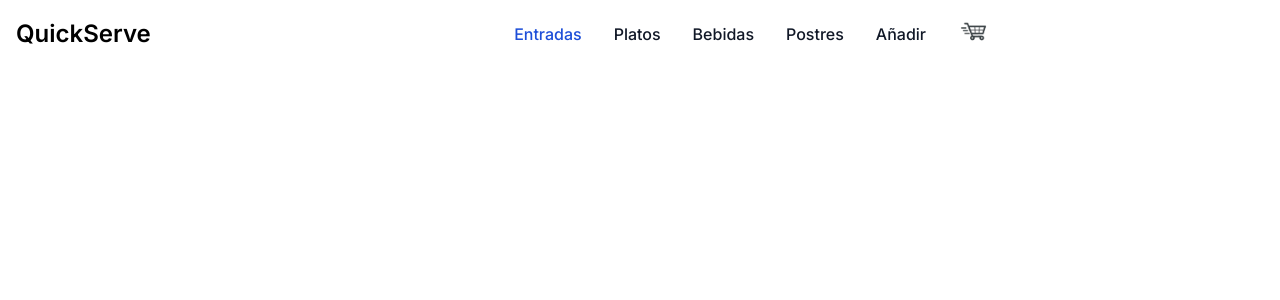
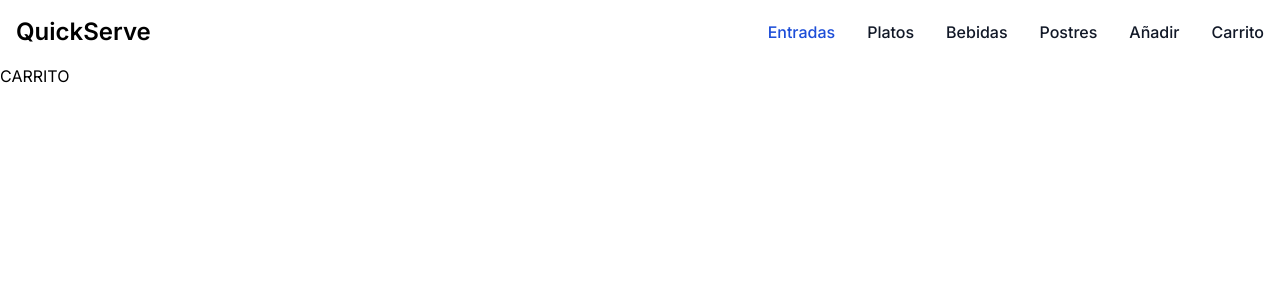
Before and after one commit to ErnesL/quickserve, a Next.js app: page /cart in a window 1280 px wide. Shown: the top 300 px of the page. Built offline with nearby package versions, Linux system fonts and the light colour scheme.

Commit message:
commit necesario para el merge

```diff
--- a/app/cart/page.jsx
+++ b/app/cart/page.jsx
@@ -2,6 +2,6 @@ import Cart from "@/components/Cart";
 
 export default function cart() {
   return (
-    <Cart />
+    <h2>CARRITO</h2>
   );
 }
--- a/components/FoodList.jsx
+++ b/components/FoodList.jsx
@@ -1,5 +1,6 @@
 "use client";
 import React, { useState, useEffect } from "react";
+import Card from "./Card";
 
 const getFoods = async () => {
   try {
@@ -84,54 +85,18 @@ export default function FoodList() {
     <>
       <div className="flex flex-wrap p-2 justify-center pt-20">
         {Array.isArray(foods) ? (
-          foods.map((food, index) => (
-            <div className="p-3" key={food.id || index}>
-              <div className="flex flex-col justify-between content-center max-w-sm p-6 bg-white border border-gray-200 rounded-lg shadow dark:bg-gray-800 dark:border-gray-700 dark:hover:bg-gray-700 min-w-80 min-h-80">
-                <div className="min-w-80 min-h-80 bg-green-50 p-1">
-                  <h1> IMAGEN</h1>
-                </div>
-
-                <div className="self-center p-4">
-                  <h5 className="mb-2 text-2xl font-bold tracking-tight text-gray-900 dark:text-white">
-                    {food.title}
-                  </h5>
-                </div>
-
-                <p className="font-normal text-gray-700 dark:text-gray-400">
-                  {food.ingredients}
-                </p>
-
-                <div className="self-center p-2">
-                  <p className="font-normal text-gray-700 dark:text-gray-400">
-                    {food.description}
-                  </p>
-                </div>
-                <p className="font-normal text-gray-700 dark:text-gray-400">
-                  ${food.price}
-                </p>
-
-                <div className="flex self-center justify-center space-x-4 items-center p-4">
-                  <button
-                    className="btn bg-white p-3 rounded-3xl"
-                    onClick={() => decrementQuantity(index)}
-                  >
-                    <h1>-</h1>
-                  </button>
-
-                  <p className="text-white">{quantities[index]}</p>
-
-                  <button
-                    className="btn bg-white p-3 rounded-3xl"
-                    onClick={() => incrementQuantity(index)}
-                  >
-                    <h1>+</h1>
-                  </button>
-                </div>
-              </div>
-            </div>
-          ))
-        ) : (
-          <p>Cargando alimentos...</p>
+      foods.map((food, index) => (
+        <Card
+          key={food.id || index}
+          food={food}
+          index={index}
+          quantities={quantities}
+          decrementQuantity={decrementQuantity}
+          incrementQuantity={incrementQuantity}
+        />
+      ))
+    ) : (
+      <p>Cargando alimentos...</p>
         )}
       </div>
       <br />
--- a/components/Navbar.jsx
+++ b/components/Navbar.jsx
@@ -10,7 +10,7 @@ export default function NavBar() {
   }
 
   return (
-    <nav className="fixed w-full h-100 bg-white border-gray-200 dark:bg-gray-900">
+    <nav className="w-full h-100 bg-white border-gray-200 dark:bg-gray-900">
       <div className="max-w-screen-xl flex flex-wrap items-center justify-between mx-auto p-4">
         <Link
           href={"/"}
@@ -68,6 +68,18 @@ export default function NavBar() {
               </Link>
             </li>
             <li>
+              <Link
+                href={"/cart"}
+                className="block py-2 px-3 text-gray-900 rounded
+                hover:bg-gray-100 md:hover:bg-transparent md:border-0
+                md:hover:text-blue-700 md:p-0 dark:text-white
+                md:dark:hover:text-blue-500 dark:hover:bg-gray-700
+                dark:hover:text-white md:dark:hover:bg-transparent"
+              >
+                Carrito
+              </Link>
+            </li>
+            {/* <li>
               <button onClick={bottomFunction}>
                 <Image
                   className="grid justify-items-center"
@@ -79,7 +91,7 @@ export default function NavBar() {
                   }}
                 />
               </button>
-            </li>
+            </li> */}
           </ul>
         </div>
       </div>
```
